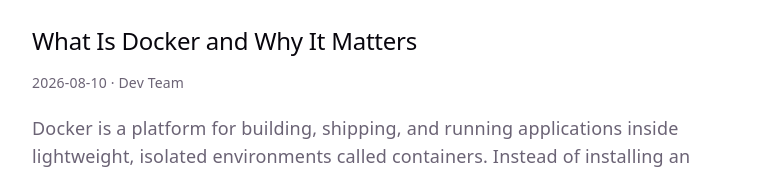
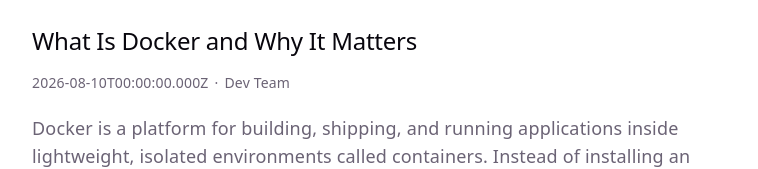
Before and after one commit to senali-d/docker-blog-demo, a React (Vite) app: page / in a window 1280 px wide. Shown: the part 145-314 px from the top of the page, without its empty margins (258-1016 px from the left). Built offline with nearby package versions, Linux system fonts and the light colour scheme.

Commit message:
Separate post date/author, add ISO dates and stable per-post URLs

```diff
--- a/src/App.css
+++ b/src/App.css
@@ -24,9 +24,14 @@
   border-top: none;
 }
 
-.post h2 {
+.post-title {
   text-align: left;
   margin-bottom: 4px;
+}
+
+.post-title a {
+  color: inherit;
+  text-decoration: none;
 }
 
 .post-meta {
@@ -35,11 +40,16 @@
   margin-bottom: 16px;
 }
 
-.post p:not(.post-meta) {
+.post-meta .post-author::before {
+  content: '\00b7';
+  margin: 0 6px;
+}
+
+.post-content p {
   margin-bottom: 16px;
   line-height: 160%;
 }
 
-.post p:last-child {
+.post-content p:last-child {
   margin-bottom: 0;
 }
--- a/src/App.jsx
+++ b/src/App.jsx
@@ -10,16 +10,19 @@
       </header>
 
       {posts.map((post) => (
-        <article key={post.id} className="post">
-          <h2>{post.title}</h2>
+        <article key={post.id} className="post" id={`post-${post.id}`}>
+          <h2 className="post-title">
+            <a href={`#post-${post.id}`}>{post.title}</a>
+          </h2>
           <p className="post-meta">
-            {post.date} &middot; {post.author}
+            <span className="post-date">{post.date}</span>
+            <span className="post-author">{post.author}</span>
           </p>
-          <p className='post-content'>
+          <div className="post-content">
             {post.content.map((paragraph, index) => (
               <p key={index}>{paragraph}</p>
             ))}
-          </p>
+          </div>
         </article>
       ))}
     </main>
--- a/src/posts.js
+++ b/src/posts.js
@@ -2,7 +2,7 @@
   {
     id: 1,
     title: 'What Is Docker and Why It Matters',
-    date: '2026-08-10',
+    date: '2026-08-10T00:00:00.000Z',
     author: 'Dev Team',
     content: [
       'Docker is a platform for building, shipping, and running applications inside lightweight, isolated environments called containers. Instead of installing an application directly on a machine and hoping the environment matches production, you package the application together with everything it needs to run - code, runtime, system libraries, and configuration - into a single container image.',
@@ -14,7 +14,7 @@
   {
     id: 2,
     title: 'Docker Images vs Containers Explained',
-    date: '2026-08-15',
+    date: '2026-08-15T00:00:00.000Z',
     author: 'Dev Team',
     content: [
       'One of the most common points of confusion for people new to Docker is the difference between an image and a container. The short version: an image is a blueprint, and a container is a running instance of that blueprint.',
@@ -27,7 +27,7 @@
   {
     id: 3,
     title: 'Getting Started with Dockerfile and Docker Compose',
-    date: '2026-08-20',
+    date: '2026-08-20T00:00:00.000Z',
     author: 'Dev Team',
     content: [
       'A Dockerfile is a plain text file containing step-by-step instructions for building a Docker image. Each instruction adds a new layer to the image. A minimal Dockerfile for a Node.js app might start from a base image, copy in the application code, install dependencies, and define the command used to start the app.',
```
